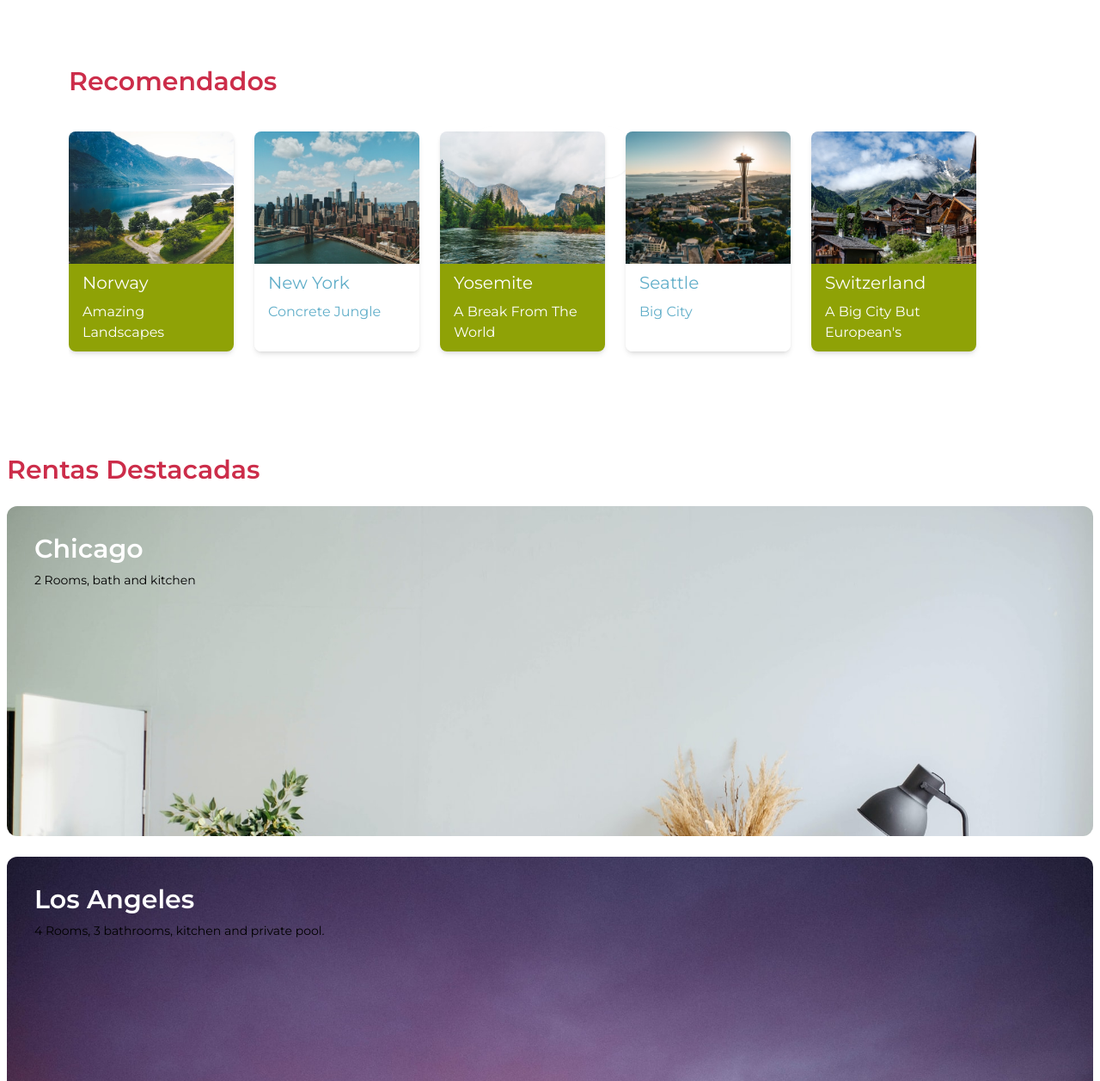
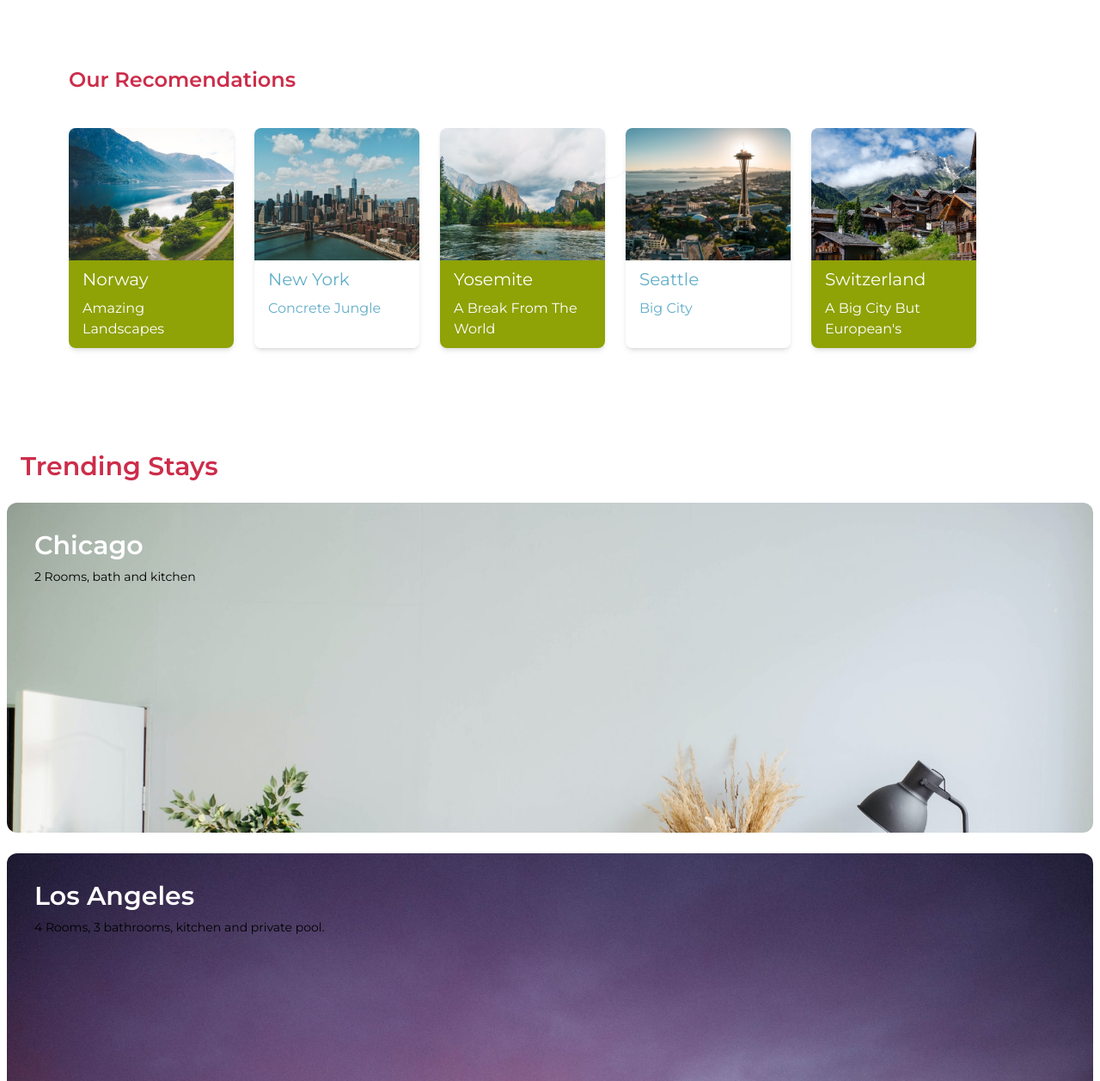
Before and after one commit to ABeltran516/Travels_on_Tailwind, a website: page public/index.html in a window 1280 px wide. Shown: the part 303-1561 px from the top of the page at 86% size. Drawn offline with Linux system fonts and the light colour scheme.

Commit message:
Style: Se tradujeron títulos al inglés. Se modificó el padding de Trending Stays, Our Recomendations, y se cambió el color del texto descriptivo de Bali al blanco.

```diff
--- a/public/index.html
+++ b/public/index.html
@@ -12,7 +12,6 @@
 
 <body class="font-Montserrat">
     <nav></nav>
-    <div id="Tab_bar"></div>
     <section class="w-full h-auto">
         <div id="Home">
             <div class="w-full h-3/4">
@@ -22,7 +21,7 @@
                         placeholder="San Francisco" type="search" name="" id="">
                     <button
                         class="w-48 rounded-full text-lg text-primary font-semibold p-4 bg-white shadow-sm transition transition-all duration-500 ease-in-out hover:bg-primary hover:text-white hover:-translate-y-1 hover:scale-110">
-                        Explorar
+                        Explore
                     </button>
                 </div>
                 <div class="w-full h-full">
@@ -30,8 +29,8 @@
                 </div>
             </div>
         </div>
-        <div class="p-20" id="Recomendados">
-            <p class="text-3xl font-semibold text-primary">Recomendados</p>
+        <div class="p-20" id="Recomendations">
+            <p class="text-2xl font-semibold text-primary">Our Recomendations</p>
             <div class="w-auto h-72 items-center mt-6 overflow-x-auto overscroll-x-contain flex space-x-6">
                 <div class="Card">
                     <div class="w-full h-3/5 bg-norway bg-cover rounded-t-lg"></div>
@@ -70,9 +69,9 @@
                 </div>
             </div>
         </div>
-        <div class="px-2 h-full w-full" id="Rentas_destacadas">
+        <div class="px-2 h-full w-full" id="Trending_stays">
             <div>
-                <p class="text-3xl text-primary font-semibold pb-6 mt-6">Rentas Destacadas</p>
+                <p class="text-3xl text-primary font-semibold pl-4 pb-6 mt-6">Trending Stays</p>
                 <div class="w-full h-full flex flex-col space-y-6 items-center justify-center">
 
                     <div class="w-full h-96 bg-chicago bg-cover rounded-xl">
@@ -92,7 +91,7 @@
 
                     <div class="w-full h-96 bg-bali bg-cover rounded-xl">
                         <p class="Card-title">Bali</p>
-                        <p class="text-sm pl-8 text-black mr-24">2 rooms, 2 bathrooms, kitchen & private pool.</p>
+                        <p class="text-sm pl-8 text-white mr-24">2 rooms, 2 bathrooms, kitchen & private pool.</p>
                     </div>
 
                 </div>
@@ -134,6 +133,7 @@
         <p class="text-sm text-gray-300">Follow Us</p>
 
     </footer>
+    <div id="Tab_bar"></div>
 </body>
 
 </html>
```
Also changed, not shown: public/css/tailwind.css.
